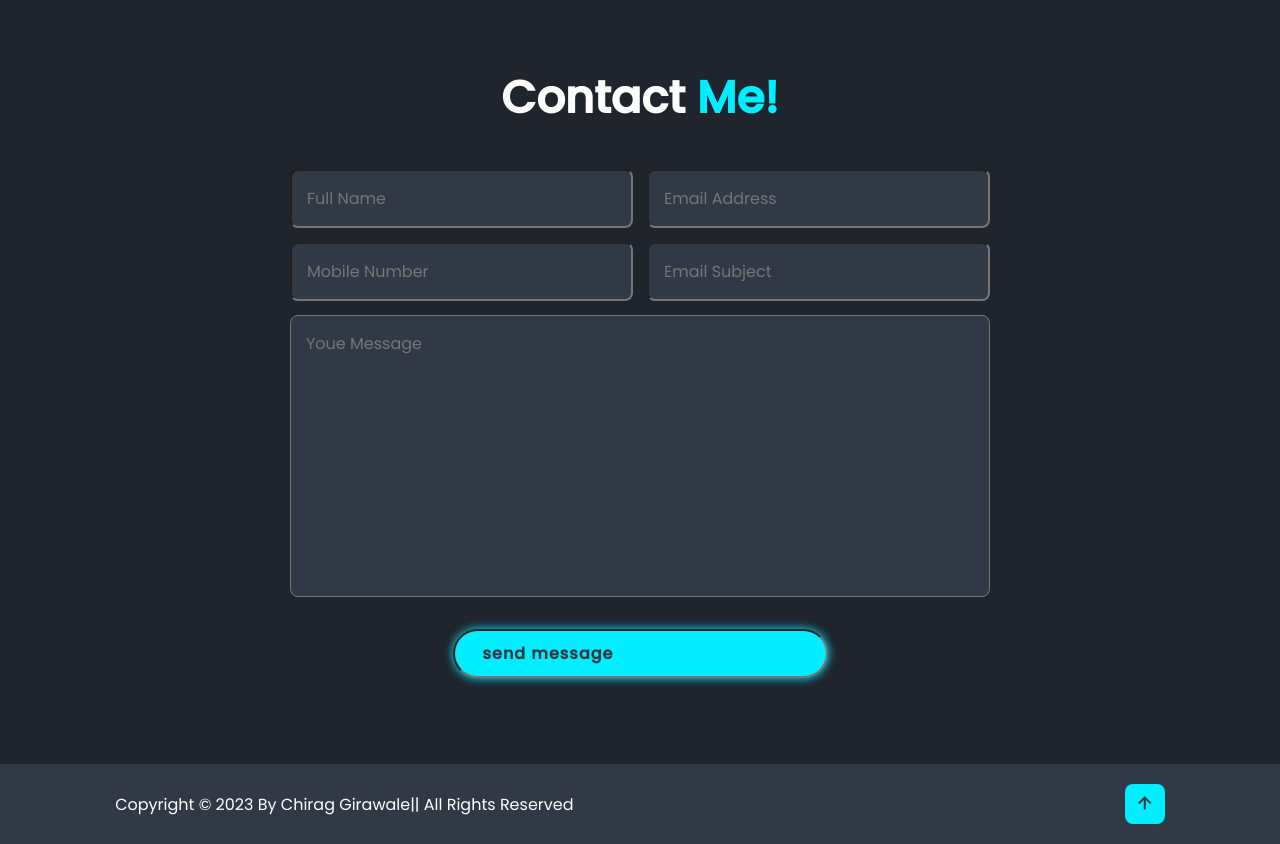
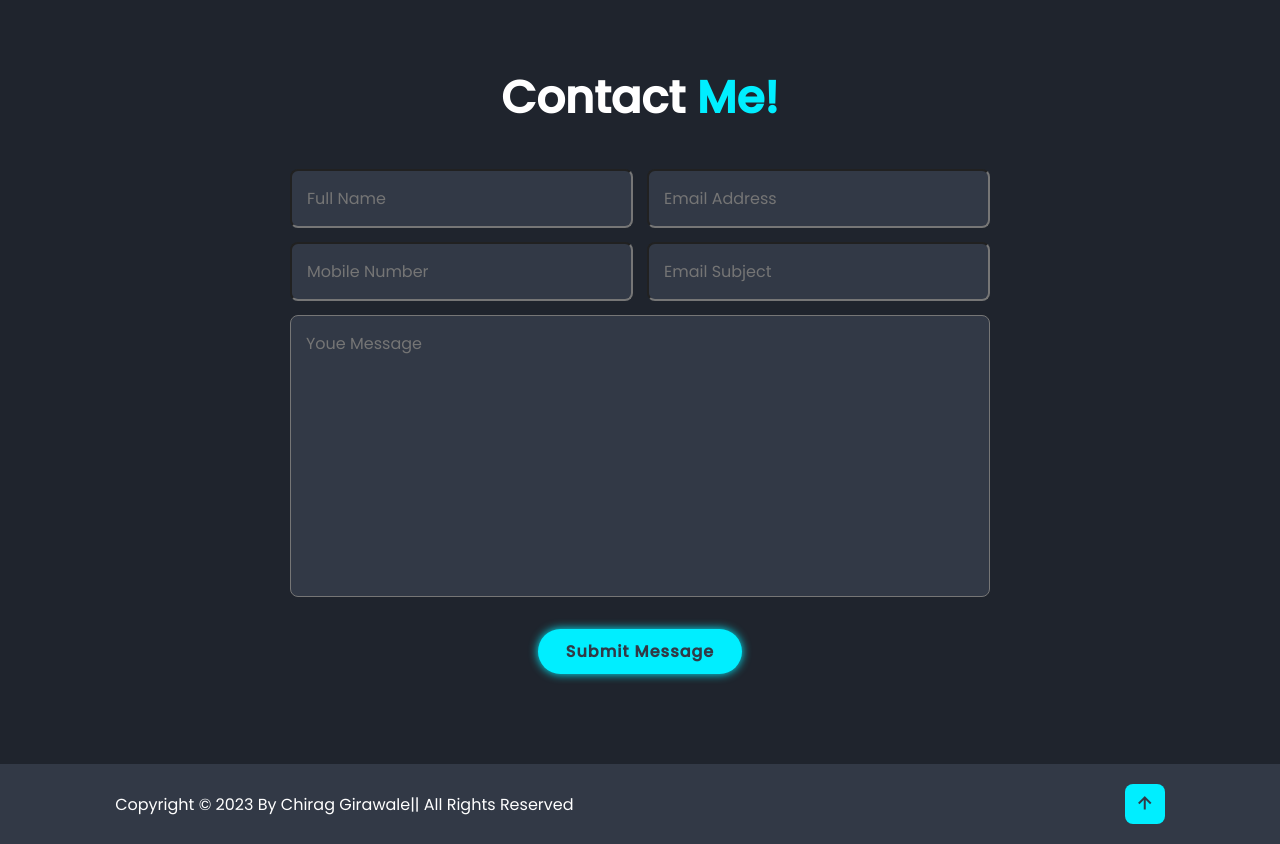
Before and after one commit to Chirag13222/Portfolio, a plain HTML site: page index.html in a window 1280 px wide. Shown: the part 3289-4133 px from the top of the page. Drawn offline with nearby package versions, Linux system fonts and the light colour scheme.

Commit message:
Add files via upload

```diff
--- a/index.html
+++ b/index.html
@@ -163,7 +163,7 @@
 
                     </div>
                     <textarea name="" id="" cols="30" rows="10" placeholder="Youe Message"></textarea>
-                    <input type="submit " value="send message" class="btn">
+                    <a href="" class="btn"> Submit Message</a>
                 </form>
              </section>
                 <!-- footer Design -->
```
